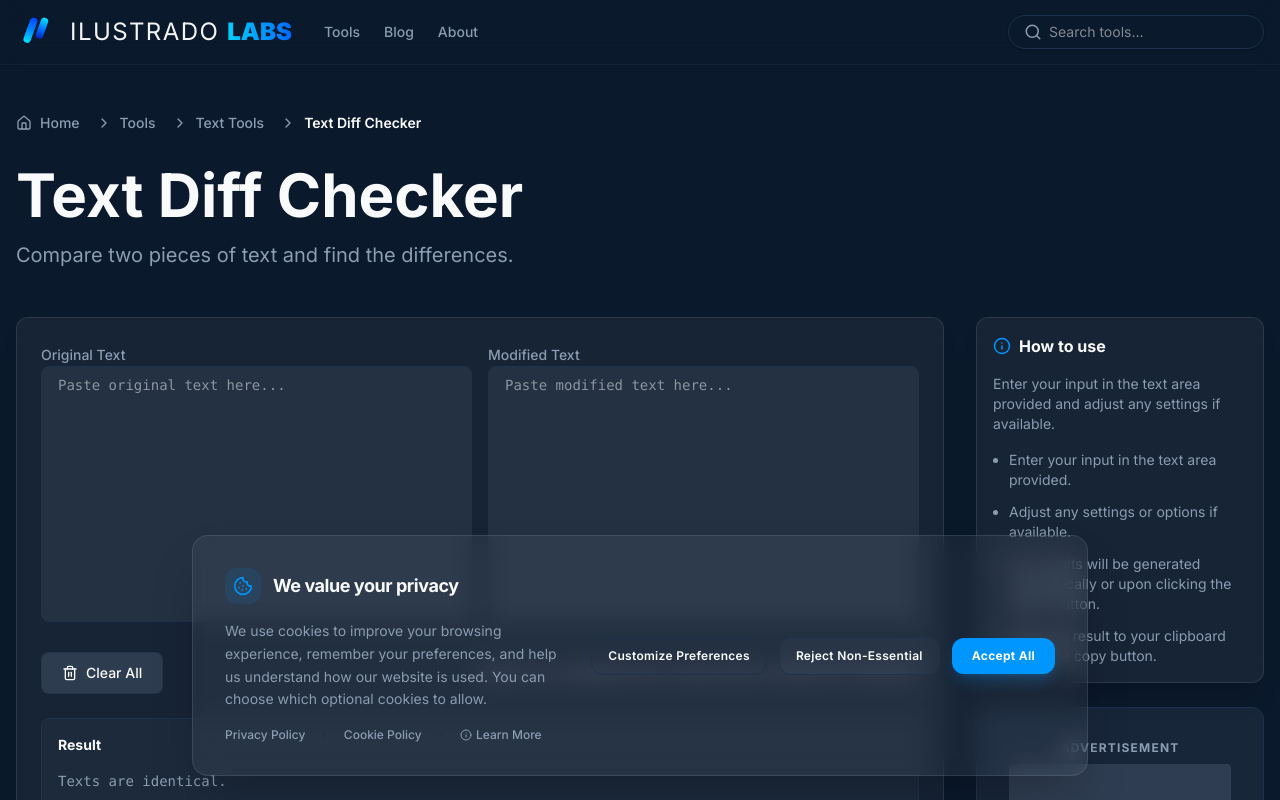
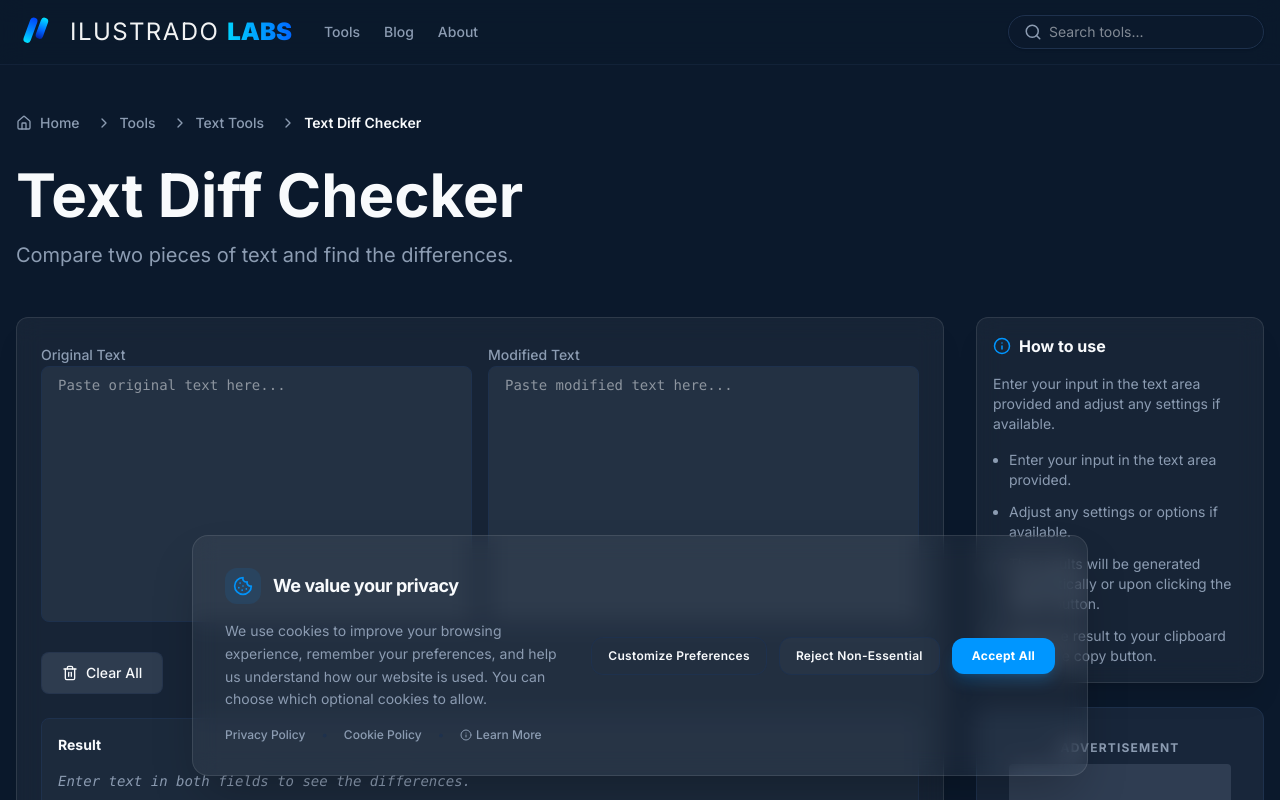
Before and after one commit to koa786/ilustrado-labs, a Next.js app: page /tools/text-diff-checker in a window 1280 px wide. Shown: the top 800 px of the page. Built offline with nearby package versions, Linux system fonts and the light colour scheme.

Commit message:
fix: implement functional line-by-line text diff

```diff
--- a/components/tools/TextDiffTool.tsx
+++ b/components/tools/TextDiffTool.tsx
@@ -1,20 +1,33 @@
 "use client";
 
-import { useState } from "react";
+import { useState, useMemo } from "react";
 import { TextArea } from "@/components/ui/Input";
 import { Button } from "@/components/ui/Button";
-import { Copy, Check, Trash2 } from "lucide-react";
+import { Trash2, Plus, Minus } from "lucide-react";
+import { diffLines, type Change } from "diff";
 
 export function TextDiffTool() {
   const [text1, setText1] = useState("");
   const [text2, setText2] = useState("");
-  const [copied, setCopied] = useState(false);
 
-  const handleCopy = (text: string) => {
-    navigator.clipboard.writeText(text);
-    setCopied(true);
-    setTimeout(() => setCopied(false), 2000);
-  };
+  const changes = useMemo<Change[]>(() => {
+    if (!text1 && !text2) return [];
+    return diffLines(text1, text2);
+  }, [text1, text2]);
+
+  const stats = useMemo(() => {
+    let added = 0;
+    let removed = 0;
+    for (const part of changes) {
+      const lineCount = part.value.split("\n").filter((_, i, arr) => !(i === arr.length - 1 && arr[arr.length - 1] === "")).length;
+      if (part.added) added += lineCount;
+      if (part.removed) removed += lineCount;
+    }
+    return { added, removed };
+  }, [changes]);
+
+  const hasInput = text1.length > 0 || text2.length > 0;
+  const isIdentical = hasInput && stats.added === 0 && stats.removed === 0;
 
   return (
     <div className="space-y-6">
@@ -43,17 +56,55 @@ export function TextDiffTool() {
         <Button variant="secondary" onClick={() => { setText1(""); setText2(""); }}>
           <Trash2 size={16} className="mr-2" /> Clear All
         </Button>
-        <p className="text-xs text-muted italic">Differences are highlighted below (Implementation pending library integration)</p>
+        {hasInput && !isIdentical && (
+          <div className="flex items-center gap-4 text-xs">
+            <span className="flex items-center gap-1 text-green-500 font-medium">
+              <Plus size={14} /> {stats.added} added
+            </span>
+            <span className="flex items-center gap-1 text-red-500 font-medium">
+              <Minus size={14} /> {stats.removed} removed
+            </span>
+          </div>
+        )}
       </div>
 
       <div className="p-4 bg-muted/5 border border-border rounded-lg min-h-[200px]">
         <h4 className="text-sm font-bold mb-4">Result</h4>
-        <div className="font-mono text-sm whitespace-pre-wrap">
-          {/* Simple diff logic or placeholder */}
-          {text1 === text2 ? (
+        <div className="font-mono text-sm">
+          {!hasInput && (
+            <span className="text-muted italic">Enter text in both fields to see the differences.</span>
+          )}
+          {isIdentical && (
             <span className="text-muted">Texts are identical.</span>
-          ) : (
-            <span className="text-primary">Texts are different. Detailed diff view coming soon.</span>
+          )}
+          {hasInput && !isIdentical && (
+            <div className="whitespace-pre-wrap leading-relaxed">
+              {changes.map((part, i) => {
+                const lines = part.value.split("\n");
+                const displayLines = lines[lines.length - 1] === "" ? lines.slice(0, -1) : lines;
+                return displayLines.map((line, j) => {
+                  if (part.added) {
+                    return (
+                      <div key={`${i}-${j}`} className="bg-green-500/10 border-l-2 border-green-500 text-green-500 pl-2 -ml-2">
+                        <span aria-hidden="true">+ </span>{line || "\u00A0"}
+                      </div>
+                    );
+                  }
+                  if (part.removed) {
+                    return (
+                      <div key={`${i}-${j}`} className="bg-red-500/10 border-l-2 border-red-500 text-red-500 pl-2 -ml-2">
+                        <span aria-hidden="true">- </span>{line || "\u00A0"}
+                      </div>
+                    );
+                  }
+                  return (
+                    <div key={`${i}-${j}`} className="text-foreground/80 pl-2 -ml-2">
+                      <span aria-hidden="true">&nbsp;&nbsp;</span>{line || "\u00A0"}
+                    </div>
+                  );
+                });
+              })}
+            </div>
           )}
         </div>
       </div>
```
